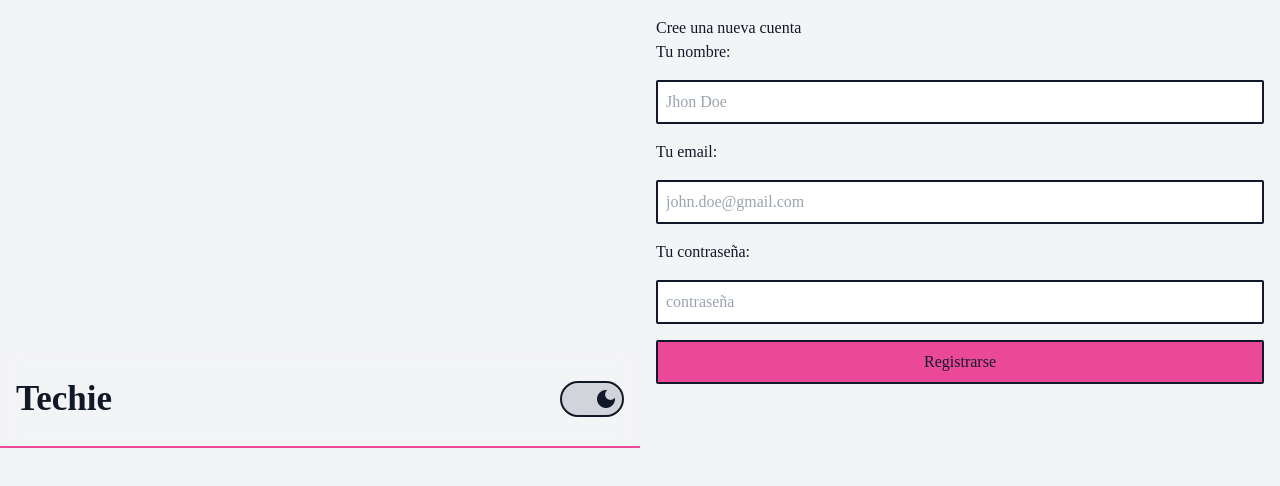
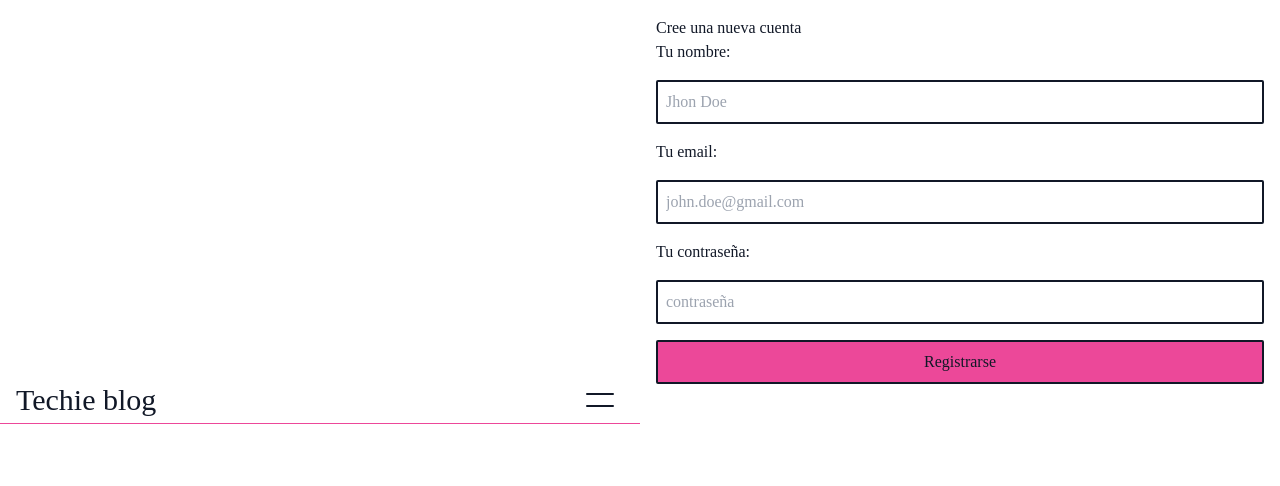
Before and after one commit to FacundoRocha18/techie-blog-webapp, a React (Vite) app: page /register in a window 1280 px wide. Shown: the top 486 px of the page. Built offline with nearby package versions, Linux system fonts and the light colour scheme; no server answers.

Commit message:
Added dropdown menu overlay

```diff
--- a/src/components/Atoms/Button.tsx
+++ b/src/components/Atoms/Button.tsx
@@ -1,6 +1,6 @@
 import styled from 'styled-components'
 
-export const CButton = styled.button`
+export const CButton = styled('button')`
 	align-items: center;
 	background-color: rgb(236 72 153);
 	border: 2px solid ${props => props.color};
--- /dev/null
+++ b/src/components/Atoms/MenuToggle.tsx
@@ -0,0 +1,39 @@
+import styled from "styled-components"
+import { CContainer } from "components"
+import { useSidebarContext } from 'contexts/SidebarContext'
+import { useThemeContext } from "contexts/ThemeContext"
+
+
+const CSpan = styled('span')`
+	background-color: var(${props => props.color});
+	border-radius: 10px;
+	min-height: 2px;
+	min-width: 28px;
+`
+
+export const MenuToggle = () => {
+
+	const { theme } = useThemeContext()
+	const { isVisible, setIsVisible } = useSidebarContext()
+
+	const menuClassesNames = {
+		rootClass: 'menu',
+		activeClass: 'menu_activated',
+		toggleClass: 'menu__toggle',
+		toggleHintClass: 'menu__toggle-hint'
+	}
+
+	return (
+		<>
+			<CContainer align="center" display="flex" justify="center" height={'48px'} width={'48px'}>
+				<button className="menu-button" onClick={() => setIsVisible(!isVisible)}>
+					<CContainer align="center" className={`menu-button ${isVisible ? 'active' : 'inactive'}`} display="flex" direction="column" justify="space-around" height={'24px'} width={'fit-content'}>
+						<CSpan color={theme.color} />
+						<CSpan color={theme.color} />
+					</CContainer>
+				</button>
+			</CContainer>
+
+		</>
+	)
+}
--- a/src/components/Molecules/Header.tsx
+++ b/src/components/Molecules/Header.tsx
@@ -1,16 +1,18 @@
-import { CContainer, CTitle, CToggle } from 'components'
-import { useThemeContext } from 'contexts/ThemeContext'
+import { CContainer, CTitle, CToggle, MenuToggle } from 'components'
+import { useSidebarContext } from 'contexts/SidebarContext'
+import { Theme, useThemeContext } from 'contexts/ThemeContext'
 import { Link } from 'react-router-dom'
 
 export const Header = () => {
-	const { theme } = useThemeContext()
+	const { theme }: { theme: Theme } = useThemeContext()
+	const { isVisible } = useSidebarContext()
 
 	return (
-		<CContainer id='header' background={theme.header} border='solid' color={theme.color} display='flex' gap='0px' height='96px' justify='space-between' width='100%'>
-			<CTitle alignTo='left' fontSize={35} fontWeight={600}>
-				<Link to={'/'}>Techie</Link>
+		<CContainer id='header' background={theme.header} border='solid' color={theme.color} display='flex' gap='0px' height='48px' justify='space-between' width='100%'>
+			<CTitle alignTo='left' fontSize={30} fontWeight={300}>
+				<Link to={'/'}>Techie blog</Link>
 			</CTitle>
-			<CToggle />
+			<MenuToggle />
 		</CContainer>
 	)
 }
--- /dev/null
+++ b/src/components/Molecules/Menu.tsx
@@ -0,0 +1,14 @@
+import { CContainer, CToggle } from 'components'
+import { useThemeContext } from 'contexts/ThemeContext'
+
+export const HamburguerMenu = () => {
+	const { theme } = useThemeContext()
+
+	return (
+		<>
+			<CContainer className='menu-container' height='100%' padding={16} width='100vw'>
+				<CToggle />
+			</CContainer>
+		</>
+	)
+}
--- /dev/null
+++ b/src/components/Molecules/Overlay.tsx
@@ -0,0 +1,21 @@
+import React, { useState } from 'react'
+import { Link } from 'react-router-dom'
+import { useSidebarContext } from 'contexts/SidebarContext'
+import { CContainer } from 'components/Atoms/Container'
+import { useThemeContext } from 'contexts/ThemeContext'
+import { ChildrenProps } from 'types'
+
+export const Overlay = ({ children }: ChildrenProps) => {
+	const { isVisible, setIsVisible } = useSidebarContext()
+	const { theme } = useThemeContext()
+
+	return (
+		<>
+			<CContainer id='overlay' className={`${isVisible ? 'active' : 'inactive'}`}>
+				{
+					children
+				}
+			</CContainer>
+		</>
+	)
+}
--- a/src/components/index.ts
+++ b/src/components/index.ts
@@ -12,6 +12,9 @@ export * from './Molecules/Header'
 export * from './Molecules/PostHeading'
 export * from './Molecules/PostBody'
 export * from './Molecules/CardBody'
+export* from './Molecules/Overlay'
+export* from './Molecules/Menu'
+
 
 // Atoms
 export * from './Atoms/Button'
@@ -25,4 +28,5 @@ export * from './Atoms/Fieldset'
 export * from './Atoms/Container'
 export * from './Atoms/Form'
 export * from './Atoms/Toggle'
+export * from './Atoms/MenuToggle'
 export * from './Atoms/Icon'
--- /dev/null
+++ b/src/contexts/SidebarContext.tsx
@@ -0,0 +1,19 @@
+import React, { useState } from 'react'
+import { createContextCustom } from 'hooks'
+
+interface ISidebarContext {
+  isVisible: boolean
+  setIsVisible: Function
+}
+
+interface Props {
+  children: React.ReactNode
+}
+
+export const [useSidebarContext, ContextProvider] = createContextCustom<ISidebarContext>()
+
+export const SidebarProvider = ({ children }: Props) => {
+  const [isVisible, setIsVisible] = useState(false)
+
+  return <ContextProvider value={{ isVisible, setIsVisible }}>{children}</ContextProvider>
+}
--- a/src/contexts/ThemeContext.tsx
+++ b/src/contexts/ThemeContext.tsx
@@ -12,13 +12,15 @@ export interface Theme {
 }
 
 enum BackgroundColors {
+	BLACK = '--bg-black',
+	BLACKTRANSLUCENT = '--black-translucent',
   LIGHTGRAY = '--bg-gray-100',
-  LIGHTGRAYTRANSLUCID = '--bg-gray-100-translucid',
+  LIGHTGRAYTRANSLUCENT = '--bg-gray-translucent',
   GRAY = '--bg-gray-300',
 	DARKGRAY = '--bg-gray-900',
   DARKZINC = '--bg-zinc-700',
   DARKERZINC = '--bg-zinc-800',
-  DARKERZINCTRANSLUCID = '--bg-zinc-800-translucid',
+  DARKERZINCTRANSLUCENT = '--zinc-800-translucid',
 	MEDIUMSLATE = '--bg-slate-400',
 }
 
@@ -36,17 +38,17 @@ const THEMES: Record<ThemeType, Theme> = {
   light: {
     background: BackgroundColors.LIGHTGRAY,
 		border: BorderColors.DARKGREY,
-    card: BackgroundColors.GRAY,
+    card: BackgroundColors.LIGHTGRAY,
     color: TextColors.DARKGREY,
-		header: BackgroundColors.LIGHTGRAYTRANSLUCID,
+		header: BackgroundColors.LIGHTGRAYTRANSLUCENT,
 		placeholders: BackgroundColors.MEDIUMSLATE,
   },
   dark: {
-    background: BackgroundColors.DARKERZINC,
+    background: BackgroundColors.BLACK,
 		border: BorderColors.LIGHTGREY,
     card: BackgroundColors.DARKZINC,
     color: TextColors.LIGHTGREY,
-    header: BackgroundColors.DARKERZINCTRANSLUCID,
+    header: BackgroundColors.DARKERZINCTRANSLUCENT,
 		placeholders: BackgroundColors.DARKGRAY,
   },
 }
--- a/src/routes/Root.tsx
+++ b/src/routes/Root.tsx
@@ -2,21 +2,27 @@ import { Outlet } from 'react-router-dom'
 import { useThemeContext } from 'contexts/ThemeContext'
 import { PostsProvider } from 'contexts/PostsContext'
 import { AuthProvider } from 'contexts/AuthContext'
-import { CContainer, Header } from 'components'
+import { SidebarProvider } from 'contexts/SidebarContext'
+import { CContainer, Header, Overlay, HamburguerMenu } from 'components'
 
 export const Root = () => {
 	const { theme } = useThemeContext()
 
 	return (
 		<div className='App'>
+			<SidebarProvider>
 				<CContainer background={theme.background} color={theme.color} id='app-container'>
 					<Header />
+					<Overlay>
+						<HamburguerMenu />
+					</Overlay>
 					<AuthProvider>
 						<PostsProvider>
 							<Outlet />
 						</PostsProvider>
 					</AuthProvider>
 				</CContainer>
+			</SidebarProvider>
 		</div>
 	)
 }
--- a/src/styles/index.css
+++ b/src/styles/index.css
@@ -87,6 +87,7 @@ h3 {
 /* Start of app-container */
 
 #app-container {
+	background: -webkit-gradient(linear, left top, left bottom, from(#1D1D1F), to(0%, #fff));
 	min-height: 100vh;
 	height: fit-content;
 }
@@ -113,9 +114,11 @@ h3 {
 
 #header {
 	align-items: center;
-	backdrop-filter: blur(10px);
+	backdrop-filter: blur(15px);
+	-webkit-backdrop-filter: blur(15px);
+	background-color: var(--bg-black-translucid);
 	border: 0;
-	border-bottom: 2px solid rgb(236 72 153);
+	border-bottom: 1px solid rgb(236 72 153);
 	left: 0;
 	padding-left: 1rem;
 	/* 16px */
@@ -126,7 +129,61 @@ h3 {
 	z-index: 50;
 }
 
+.menu-container {
+	backdrop-filter: blur(15px);
+	-webkit-backdrop-filter: blur(15px);
+	transition: all .3s ease;
+}
+
+.menu-button.active span:first-child {
+	transform: rotateZ(-45deg) scaleX(1) translate(-4px, 4px);
+	transition: all .3s ease;
+}
+
+.menu-button.active span:last-child {
+	transform: rotateZ(45deg) scaleX(1) translate(-4px, -4px);
+	transition: all .3s ease;
+}
+
+.menu-button.inactive span:first-child {
+	transform: rotateZ(0deg) scaleX(1) translate(0px, 0px);
+	transition: all .3s ease;
+}
+
+.menu-button.inactive span:last-child {
+	transform: rotateZ(0deg) scaleX(1) translate(0px, 0px);
+	transition: all .3s ease;
+}
+
+.menu {
+	overflow: hidden;
+}
+
 /* End of header */
+
+/* Start of overlay */
+
+#overlay {
+	background-color: var(--bg-black-translucid);
+	height: 0px;
+	position: fixed;
+	top: 48px;
+	overflow: hidden;
+	width: 100vw;
+	transition: height .5s ease;
+	z-index: 100;
+}
+
+#sidebar {
+	background-color: red;
+	height: 100%;
+}
+
+#overlay.active {
+	height: 100vh;
+}
+
+/* End of overlay */
 
 /* Start of card */
 
--- a/src/styles/variables.css
+++ b/src/styles/variables.css
@@ -1,13 +1,18 @@
 :root {
-	--gray-100: rgb(243 244 246);
-	--gray-100-translucid: rgba(243, 244, 246, 0.950);
+	--black: rgb(19, 19, 19);
+	--black-translucent: rgba(12 12 12 0.92);
+	--gray-100: rgb(255, 255, 255);
+	--gray-100-translucent: rgba(243, 244, 246, 0.950);
 	--gray-300: rgb(209 213 219);
 	--gray-900: rgb(17 24 39);
 	--zinc-700: rgb(63 63 70);
 	--zinc-800: rgb(39 39 42);
-	--zinc-800-translucid: rgba(39, 39, 42, 0.950);
+	--zinc-800-translucid: rgba(0, 0, 0, 0.92);
 	--slate-400: rgb(148 163 184);
 
+	--bg-black: var(--black);
+	--bg-black-translucent: var(--black-translucent);
+	--bg-gray-translucent: var(--gray-100-translucent);
 	--bg-gray-100: var(--gray-100);
 	--bg-gray-300: var(--gray-300);
 	--bg-gray-900: var(--gray-900);
```
Lines whose indentation alone changed are shown as unchanged.
